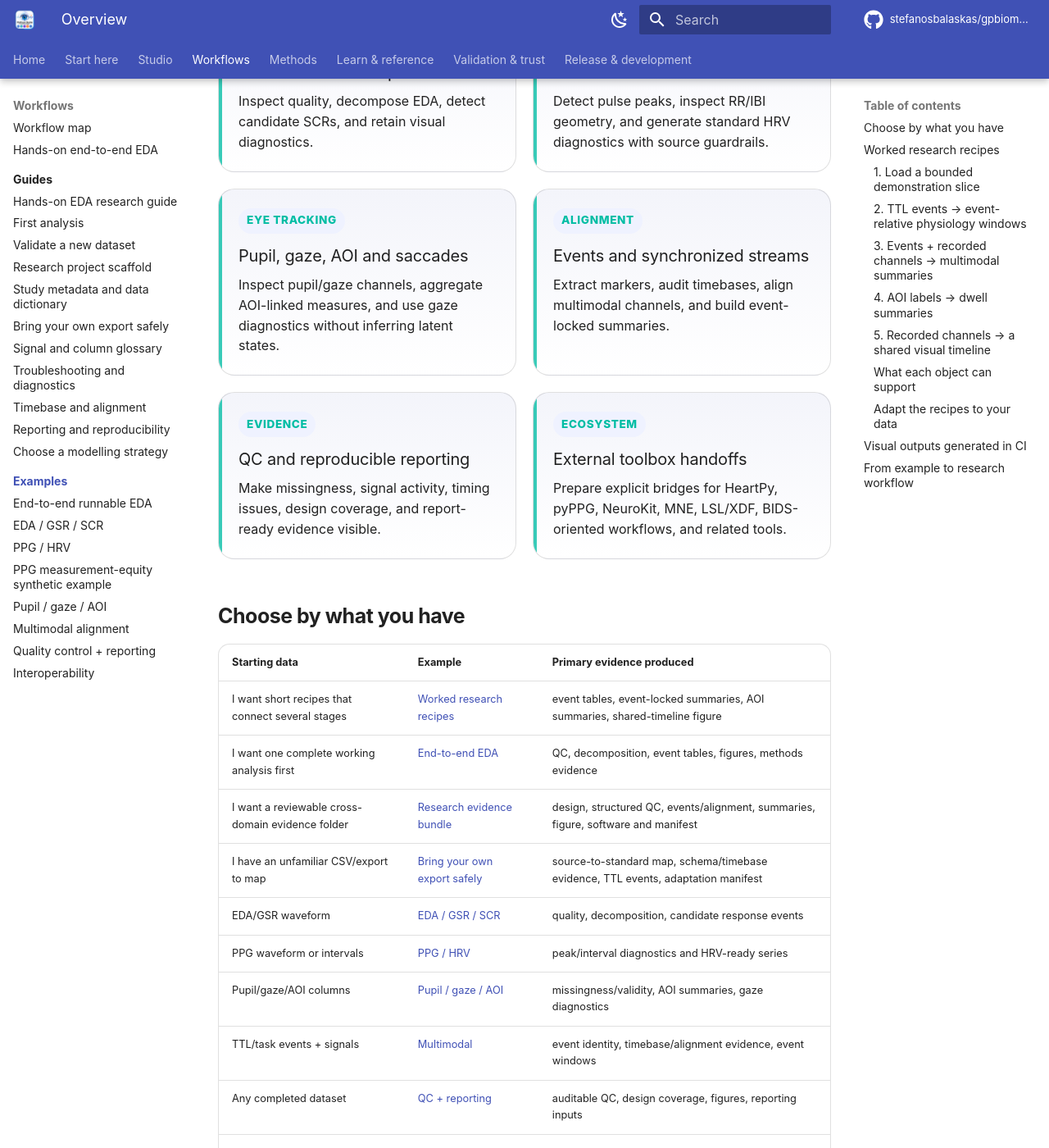
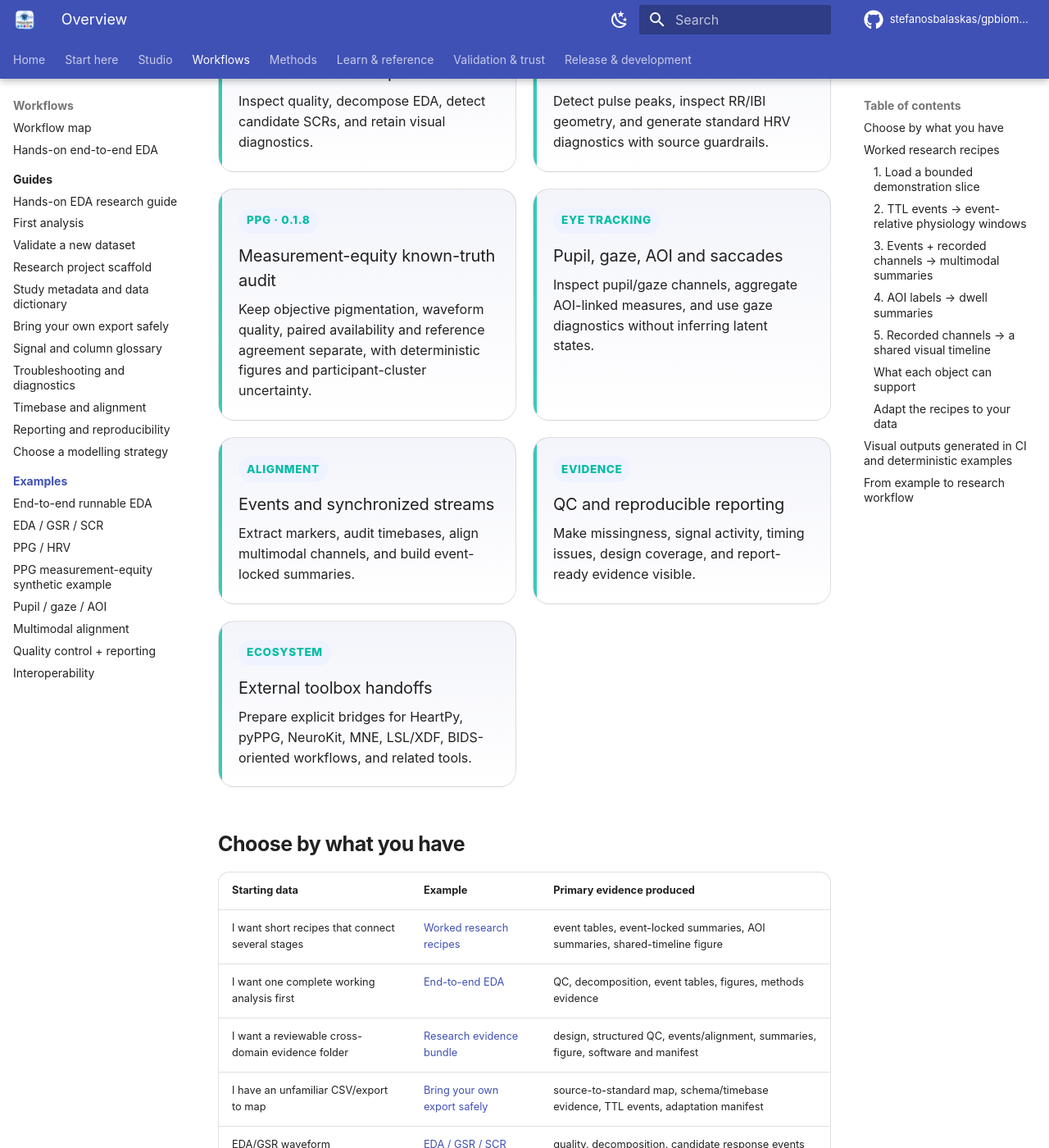
Before and after one commit to stefanosbalaskas/gpbiometricspy, an MkDocs documentation site: the page built from docs/examples/index.md, in a window 1280 px wide and 1400 px high, scrolled down 949 px. Shown: the whole window at 82% size. Built offline with MkDocs 1.6.1 and Material for MkDocs 9.7.7, drawn with Linux system fonts in a browser that asks for light colours; plug-ins that fetch from the network failed and are left out; comment, search, counter and statistics services are not loaded; some of the changed text lies outside the part shown.

Commit message:
Surface PPG measurement-equity example in examples index

```diff
--- a/docs/examples/index.md
+++ b/docs/examples/index.md
@@ -11,6 +11,7 @@ These examples are the practical front door to `gpbiometricspy`. Every route use
 <a class="gp-route-card" data-learning-route="bring-your-own-export" href="../guides/bring-your-own-export/"><span class="gp-route-label">Adapt</span><h3>Adapt an unfamiliar export</h3><p>Run a checked source-to-standard mapping workflow that preserves original names, verifies schema/time/event evidence, and writes an adaptation manifest.</p></a>
 <a class="gp-route-card" href="eda-scr/"><span class="gp-route-label">EDA / SCR</span><h3>Conductance to response events</h3><p>Inspect quality, decompose EDA, detect candidate SCRs, and retain visual diagnostics.</p></a>
 <a class="gp-route-card" href="ppg-hrv/"><span class="gp-route-label">PPG / HRV</span><h3>Waveform to beat intervals</h3><p>Detect pulse peaks, inspect RR/IBI geometry, and generate standard HRV diagnostics with source guardrails.</p></a>
+<a class="gp-route-card" href="ppg-equity-synthetic/"><span class="gp-route-label">PPG · 0.1.8</span><h3>Measurement-equity known-truth audit</h3><p>Keep objective pigmentation, waveform quality, paired availability and reference agreement separate, with deterministic figures and participant-cluster uncertainty.</p></a>
 <a class="gp-route-card" href="pupil-gaze/"><span class="gp-route-label">Eye tracking</span><h3>Pupil, gaze, AOI and saccades</h3><p>Inspect pupil/gaze channels, aggregate AOI-linked measures, and use gaze diagnostics without inferring latent states.</p></a>
 <a class="gp-route-card" href="multimodal/"><span class="gp-route-label">Alignment</span><h3>Events and synchronized streams</h3><p>Extract markers, audit timebases, align multimodal channels, and build event-locked summaries.</p></a>
 <a class="gp-route-card" href="quality-reporting/"><span class="gp-route-label">Evidence</span><h3>QC and reproducible reporting</h3><p>Make missingness, signal activity, timing issues, design coverage, and report-ready evidence visible.</p></a>
@@ -27,6 +28,7 @@ These examples are the practical front door to `gpbiometricspy`. Every route use
 | I have an unfamiliar CSV/export to map | [Bring your own export safely](../guides/bring-your-own-export.md) | source-to-standard map, schema/timebase evidence, TTL events, adaptation manifest |
 | EDA/GSR waveform | [EDA / GSR / SCR](eda-scr.md) | quality, decomposition, candidate response events |
 | PPG waveform or intervals | [PPG / HRV](ppg-hrv.md) | peak/interval diagnostics and HRV-ready series |
+| PPG + pigmentation metadata and/or a reference measure | [PPG measurement equity](ppg-equity-synthetic.md) | provenance validation, SQIs, paired availability, agreement metrics, cluster-bootstrap uncertainty |
 | Pupil/gaze/AOI columns | [Pupil / gaze / AOI](pupil-gaze.md) | missingness/validity, AOI summaries, gaze diagnostics |
 | TTL/task events + signals | [Multimodal](multimodal.md) | event identity, timebase/alignment evidence, event windows |
 | Any completed dataset | [QC + reporting](quality-reporting.md) | auditable QC, design coverage, figures, reporting inputs |
@@ -146,11 +148,12 @@ Change inputs deliberately rather than mechanically:
 !!! tip "Not sure which recipe belongs next?"
     Use the [workflow chooser](../guides/index.md#choose-your-workflow) to start from the evidence you have and identify the next defensible stage.
 
-## Visual outputs generated in CI
+## Visual outputs generated in CI and deterministic examples
 
 <div class="gp-visual-grid">
 <a class="gp-visual-card" href="../plot-gallery/#eda-and-scr"><img src="../assets/generated/eda-decomposition.png" alt="EDA tonic and phasic decomposition"><div class="gp-visual-card-body"><strong>EDA decomposition</strong><span>Observed, tonic and phasic components.</span></div></a>
 <a class="gp-visual-card" href="../plot-gallery/#ppg-and-hrv"><img src="../assets/generated/ppg-peak-detection.png" alt="PPG waveform with detected pulse peaks"><div class="gp-visual-card-body"><strong>PPG peak detection</strong><span>Waveform and accepted pulse events.</span></div></a>
+<a class="gp-visual-card" href="ppg-equity-synthetic/"><img src="../assets/ppg-equity/ppg-equity-synthetic-retention.svg" alt="Synthetic candidate heart-rate retention across ITA values"><div class="gp-visual-card-body"><strong>PPG measurement equity</strong><span>Known-truth separation of availability from reference error.</span></div></a>
 <a class="gp-visual-card" href="../plot-gallery/#pupil-gaze-and-aois"><img src="../assets/generated/pupil-gaze-overview.png" alt="Pupil and gaze signal overview"><div class="gp-visual-card-body"><strong>Pupil + gaze</strong><span>Standardised eye-tracking channels.</span></div></a>
 <a class="gp-visual-card" href="../plot-gallery/#multimodal-alignment"><img src="../assets/generated/multimodal-timeline.png" alt="Multimodal timeline with physiology pupil and event markers"><div class="gp-visual-card-body"><strong>Multimodal timeline</strong><span>Signals inspected on an explicit shared timeline.</span></div></a>
 </div>
```
